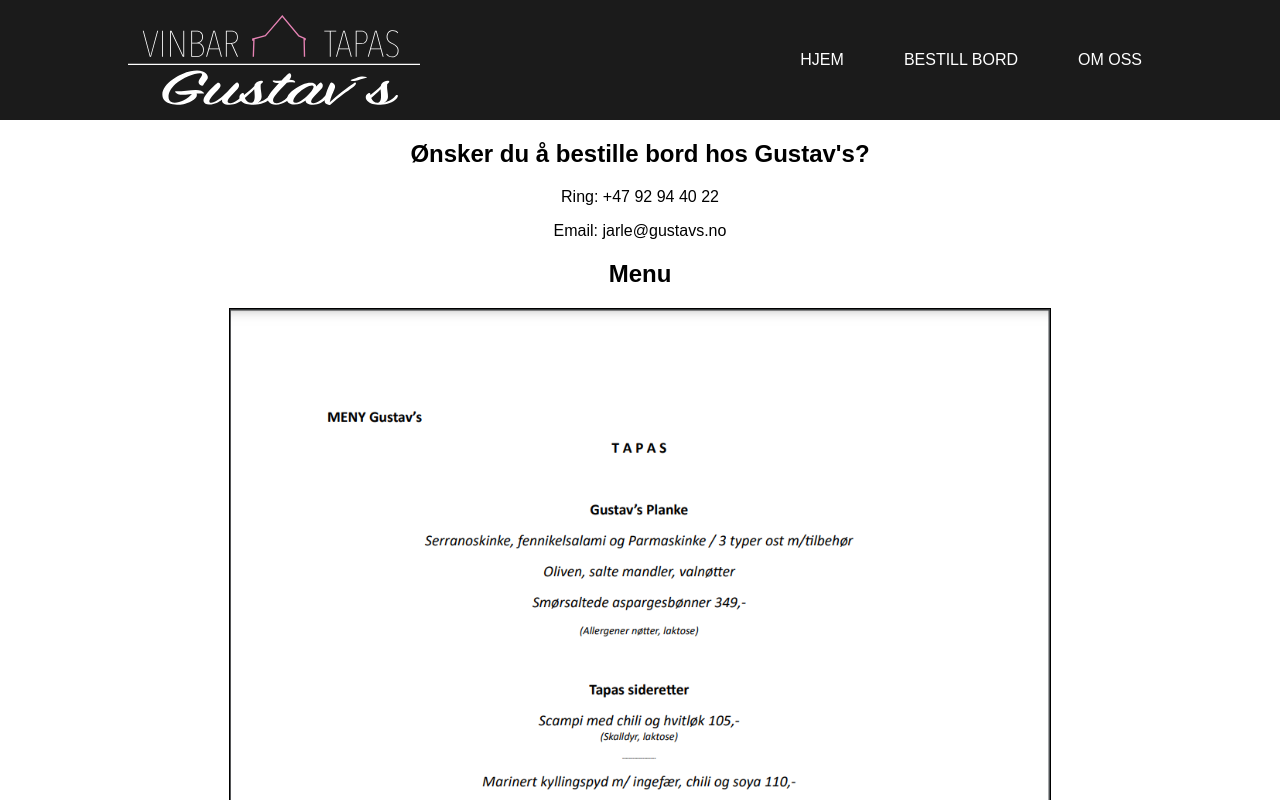
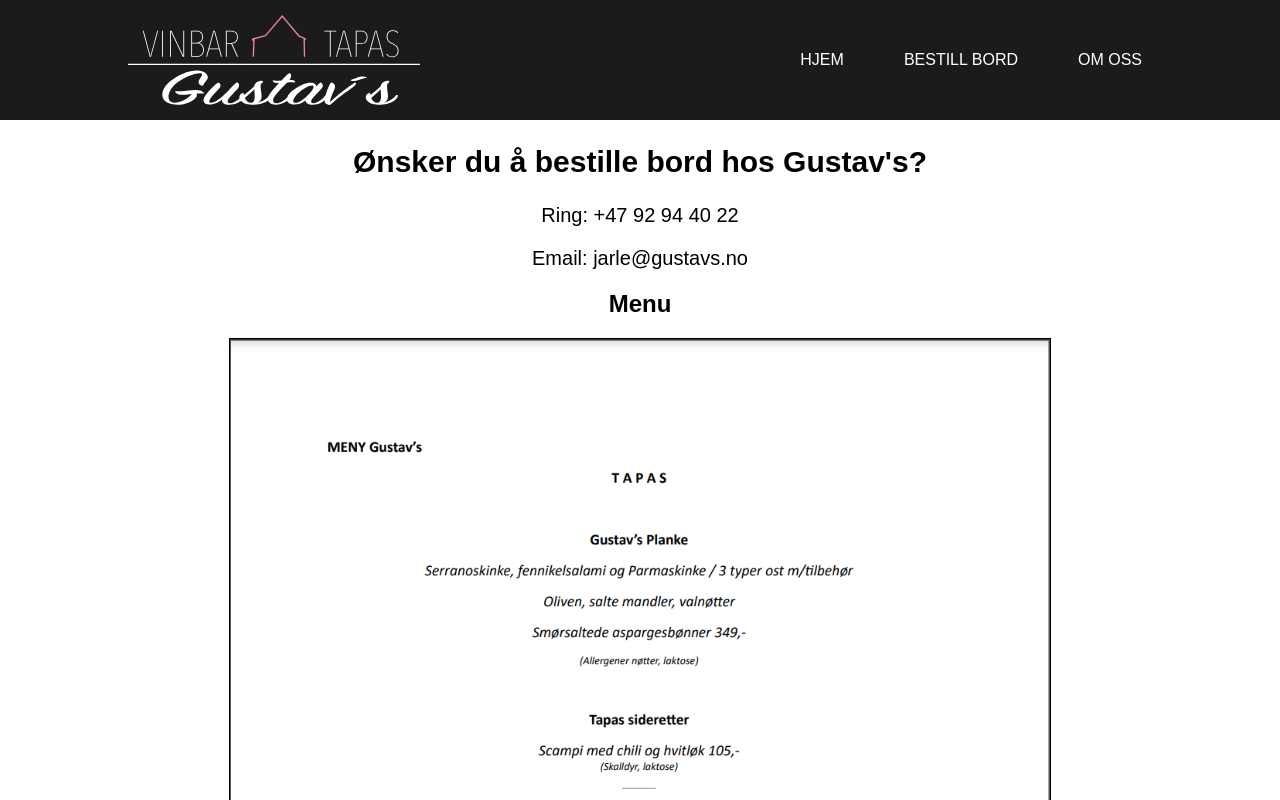
Before and after one commit to EliasOpstad/gustavs, a React (Create React App) app: page /Bestill-bord in a window 1280 px wide. Shown: the top 800 px of the page. Built offline with nearby package versions, Linux system fonts and the light colour scheme.

Commit message:
Font size changed in ordertable.

```diff
--- a/src/pages/OrderTable.tsx
+++ b/src/pages/OrderTable.tsx
@@ -17,6 +17,12 @@
   width: 80%;
   margin: auto;
 `;
+const Contacts = styled.p`
+  font-size: 20px;
+`;
+const Title = styled.h1`
+  font-size: 30px;
+`;
 
 const Menu = styled.img`
   border: 1px solid black;
@@ -29,9 +35,9 @@
   return (
     <Container>
       <Content>
-        <h1>Ønsker du å bestille bord hos Gustav's?</h1>
-        <p>Ring: {PHONE}</p>
-        <p>Email: {EMAIL}</p>
+        <Title>Ønsker du å bestille bord hos Gustav's?</Title>
+        <Contacts>Ring: {PHONE}</Contacts>
+        <Contacts>Email: {EMAIL}</Contacts>
         <h1>Menu</h1>
         <Menu src={menu1} />
         <Menu src={menu2} />
```
